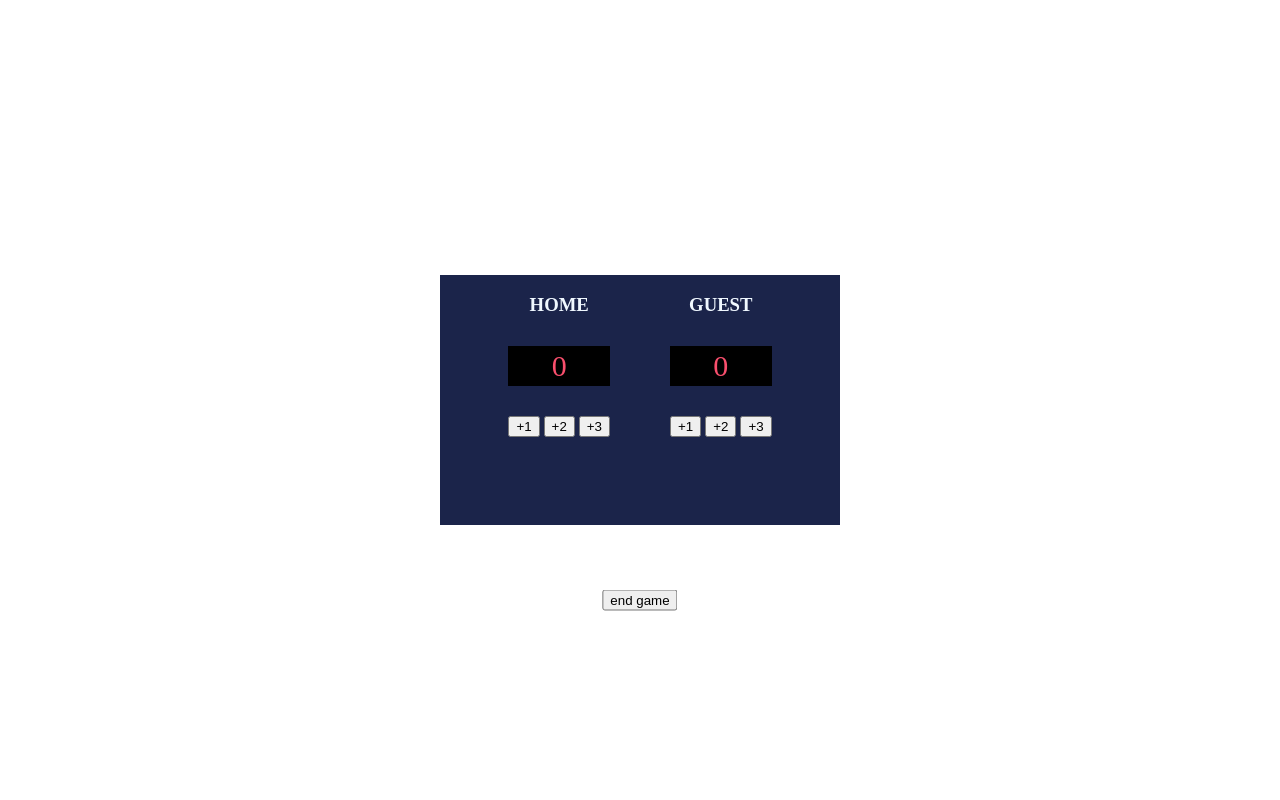
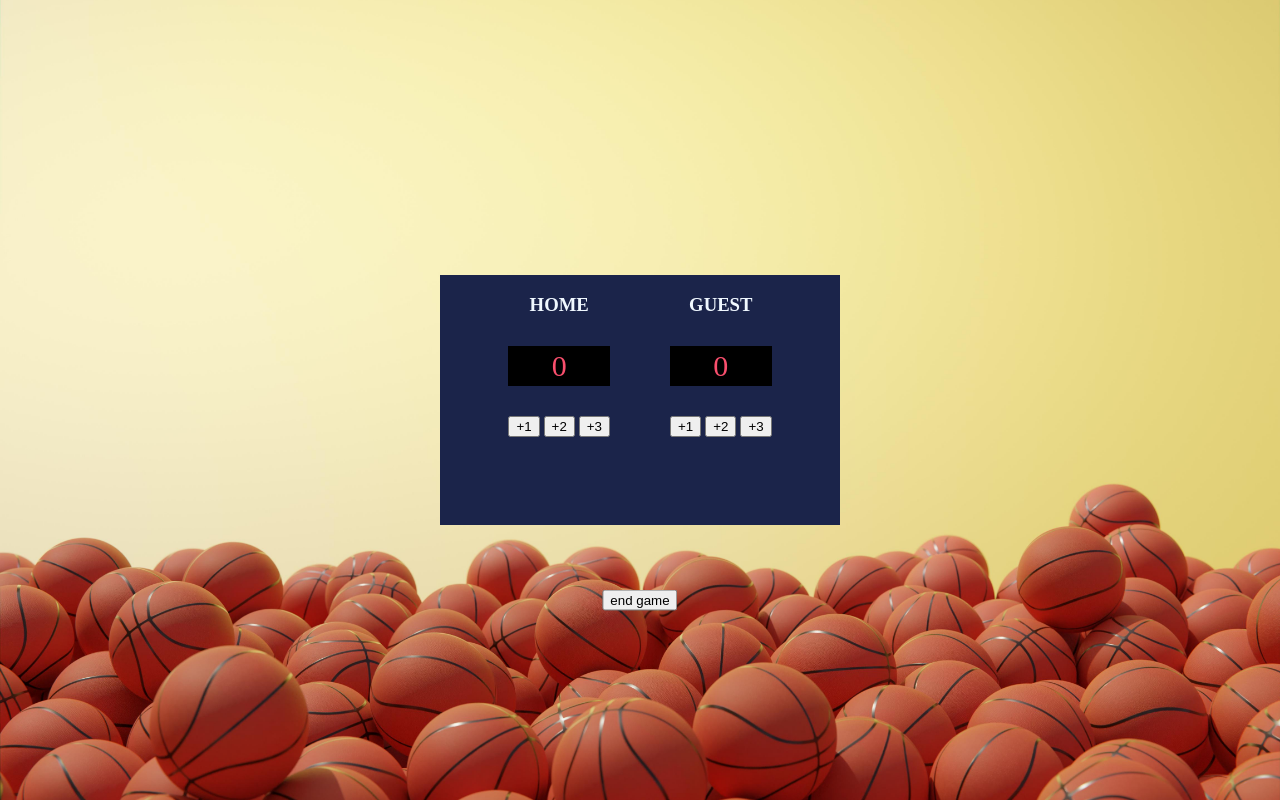
Before and after one commit to ameur-42/scoreBoard, a plain HTML site: page index.html in a window 1280 px wide. Drawn offline with Linux system fonts and the light colour scheme.

Commit message:
Add files via upload

```diff
--- a/index.html
+++ b/index.html
@@ -1,6 +1,5 @@
 <html>
     <head>
-        <title>oussama</title>
         <link rel="stylesheet" href="score.css">
     </head>
     <body>
--- a/score.css
+++ b/score.css
@@ -1,6 +1,11 @@
 body {
     display: flex;
     justify-content: center;
+    background-image: url("front-view-composition-with-basketballs.jpg");
+    background-position: center center;
+    background-repeat: no-repeat;
+    background-attachment: fixed;
+    background-size: cover;
 }
 .container {
     display: flex;
@@ -22,7 +27,7 @@ body {
 .down {
     margin-bottom: 10;
     position: absolute;
-                top: 80%;
+                top: 85%;
                 left: 50%;
                 transform: translate(-50%, -50%);
 }
@@ -43,4 +48,5 @@ h3 {
 p1 {
     border-color: blue;
     border-width: 5px;
+    color: cyan;
 }
```
